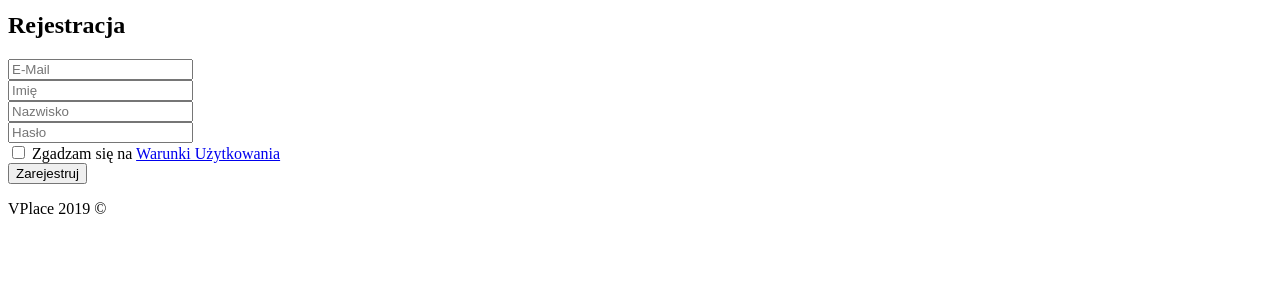
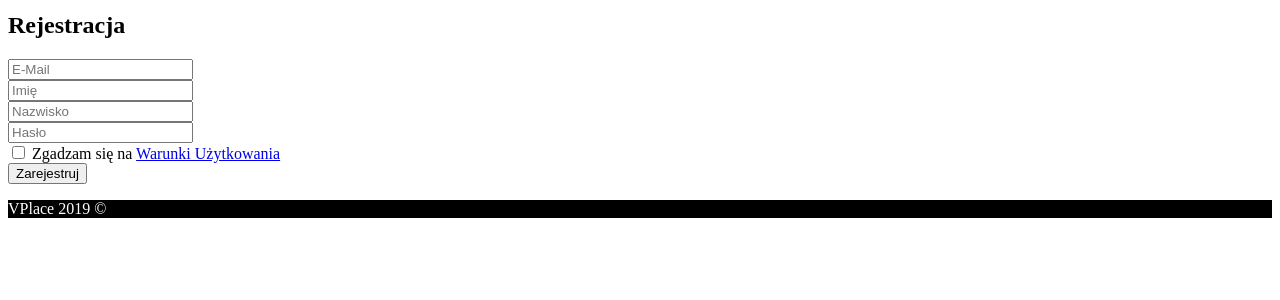
Before and after one commit to ozeppo/VPlace, a PHP site: page / in a window 1280 px wide. Shown: the part 162-462 px from the top of the page. Run offline with PHP 8.4, Linux system fonts and the light colour scheme; style sheets or scripts are compiled from the project's sources.

Commit message:
Style.less

```diff
--- a/assets/less/style.less
+++ b/assets/less/style.less
@@ -6,6 +6,11 @@
   float:right;
 }
 
+.footer{
+  background-color: #000000;
+  color: #ffffff;
+}
+
 .body{
 
 }
```
